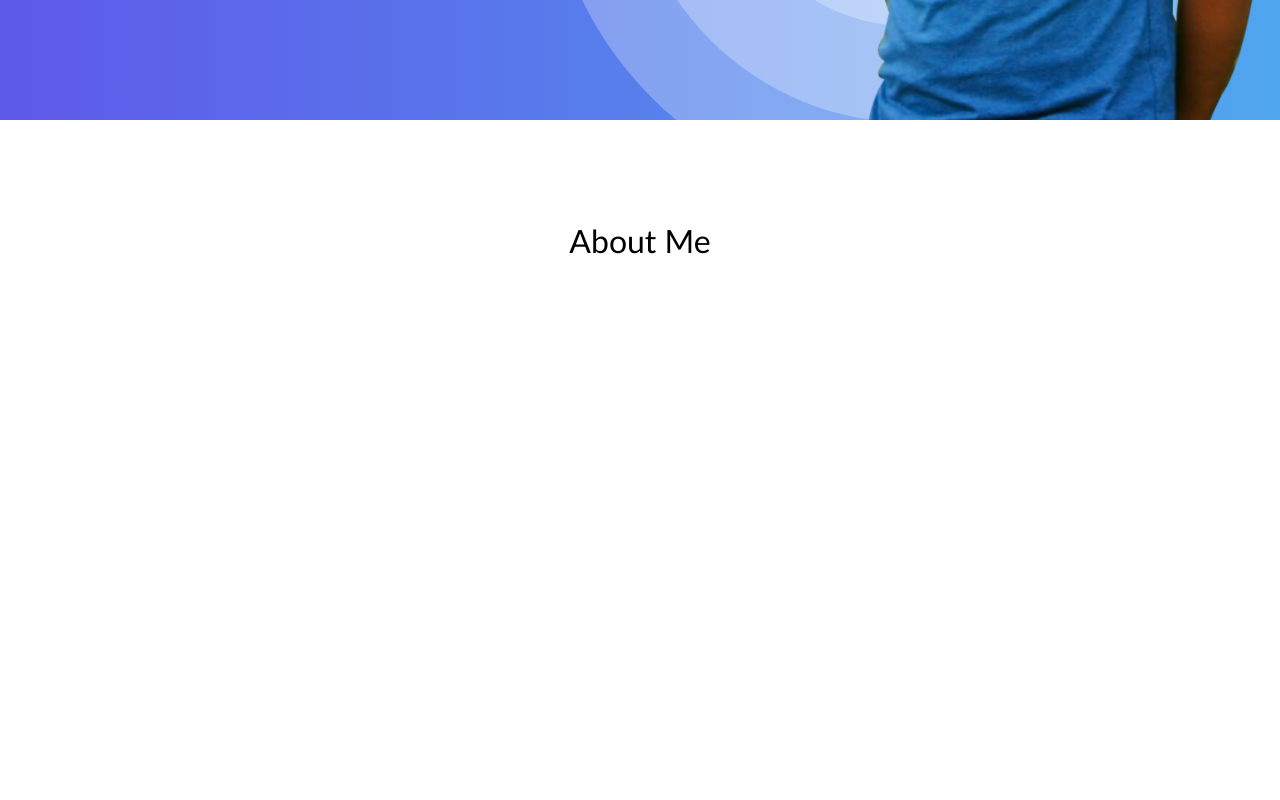
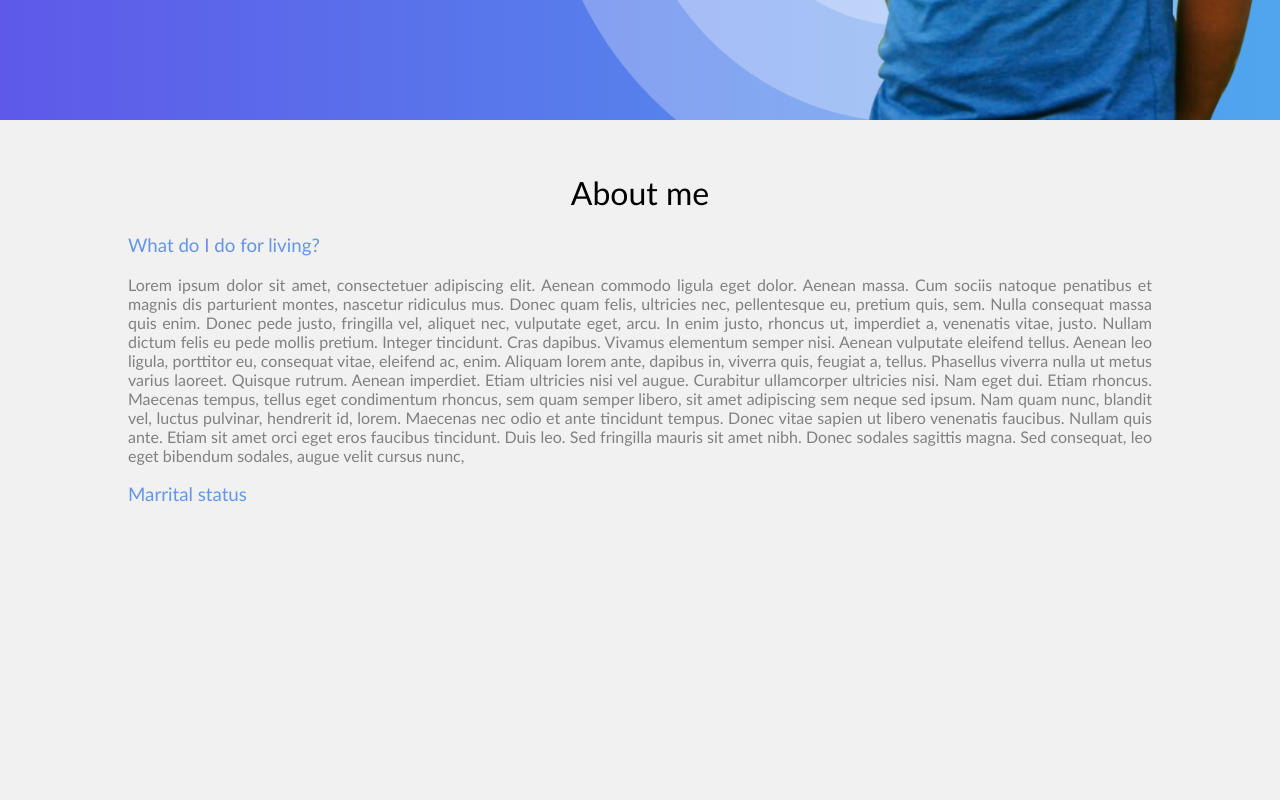
Before and after one commit to RithyDev/portfolio, a plain HTML site: page index.html in a window 1280 px wide. Shown: the part 680-1480 px from the top of the page. Drawn offline with Linux system fonts and the light colour scheme.

Commit message:
change about page

```diff
--- a/index.html
+++ b/index.html
@@ -14,13 +14,37 @@
         <li><a href="#aboutme">Projects</a></li>
       </ul>
 
-      <p style="position: absolute; bottom: 60%;">Hey there!</p>
+      <div style="padding: 50px">
+          <h1 style="color: white; font-weight: 600;">Rithy Uy</h1>
+          <p style="color: white; opacity: 0.7;">~You may have a great dream.</br>Matter is will you make it come true or continue sleeping?</p>
+      </div>
 
       <img src="./src/images/rithy.png" class="bottom-right-image" />
     </div>
 
     <div class="about-container" id="aboutme">
-        <h1 style="text-align: center">About Me</h1>
+
+        <h1 style="text-align: center">About me</h1>
+        <h3 style="color: cornflowerblue">What do I do for living?</h2>
+
+        <p style="text-align: justify;">
+            Lorem ipsum dolor sit amet, consectetuer adipiscing elit.
+            Aenean commodo ligula eget dolor. Aenean massa.
+            Cum sociis natoque penatibus et magnis dis parturient montes,
+            nascetur ridiculus mus. Donec quam felis, ultricies nec,
+            pellentesque eu, pretium quis, sem. Nulla consequat massa quis enim.
+            Donec pede justo, fringilla vel, aliquet nec, vulputate eget, arcu. In enim justo,
+            rhoncus ut, imperdiet a, venenatis vitae, justo. Nullam dictum felis eu pede mollis pretium.
+            Integer tincidunt. Cras dapibus. Vivamus elementum semper nisi. Aenean vulputate eleifend tellus.
+            Aenean leo ligula, porttitor eu, consequat vitae, eleifend ac, enim. Aliquam lorem ante, dapibus in,
+            viverra quis, feugiat a, tellus. Phasellus viverra nulla ut metus varius laoreet. Quisque rutrum.
+            Aenean imperdiet. Etiam ultricies nisi vel augue. Curabitur ullamcorper ultricies nisi. Nam eget dui.
+            Etiam rhoncus. Maecenas tempus, tellus eget condimentum rhoncus, sem quam semper libero,
+            sit amet adipiscing sem neque sed ipsum. Nam quam nunc, blandit vel, luctus pulvinar, hendrerit id, lorem. Maecenas nec odio et ante tincidunt tempus. Donec vitae sapien ut libero venenatis faucibus. Nullam quis ante. Etiam sit amet orci eget eros faucibus tincidunt. Duis leo. Sed fringilla mauris sit amet nibh. Donec sodales sagittis magna. Sed consequat, leo eget bibendum sodales, augue velit cursus nunc,
+        </p>
+
+        <h3 style="color: cornflowerblue">Marrital status</h2>
+
     </div>
   </body>
 </html>
--- a/src/styles/home.css
+++ b/src/styles/home.css
@@ -1,7 +1,14 @@
 
 html {
+  -webkit-overflow-scrolling: auto;
   scroll-behavior: smooth;
   height: 100%;
+}
+
+@media (prefers-reduced-motion: reduce) {
+  html {
+    scroll-behavior: auto;
+  }
 }
 
 body {
@@ -31,7 +38,7 @@ a {
 ul {
   list-style-type: none;
   margin: 0;
-  padding: 40px;
+  padding: 32px;
   /* position: fixed; Make it stick, even on scroll */
   overflow: auto;
 }
@@ -64,8 +71,14 @@ h1 {
   background-image: url('../images/bg.jpg')
 }
 
+h2, h3, h4, p {
+  font-family: 'Gill Sans';
+  color: grey;
+  font-weight: 400;
+}
+
 .about-container {
   height: 100%;
-  padding: 80px;
-  background-color: white;
+  padding: 32px 10% 32px 10% ;
+  background-color: #f1f1f1;
 }
```
